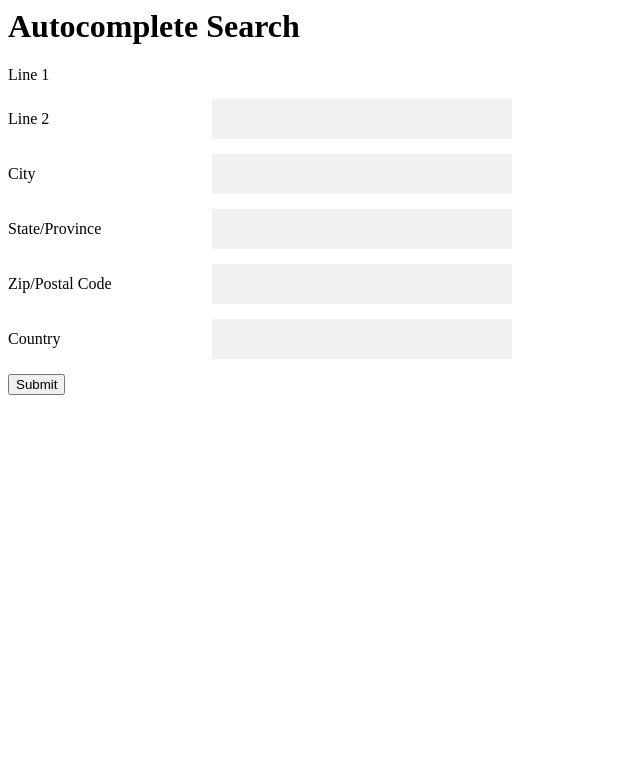
After one commit to botsarefuture/mielenosoitukset.fi-django, a Django app: template protests/templates/inde.html in a window 1280 px wide. The commit adds this page. Shown: the top 783 px of the page, without its empty margins (0-640 px from the left). Run offline with Django 5.2, Linux system fonts and the light colour scheme; the template is opened without the code that fills it, so the values that code supplies are empty; some libraries are stand-ins or nearby versions.

Commit message:
Now this kinda verifies address

```diff
--- /dev/null
+++ b/protests/templates/inde.html
@@ -0,0 +1,80 @@
+
+<html lang="en">
+    <head>
+        <style>
+            .mt-3 {
+                margin-top: 30px;
+            }
+            label {
+                display: inline-block;
+                min-width: 200px !important;
+            }
+            .wrapper {
+                margin: 15px 0;
+            }
+            input[type='text'] {
+                min-width: 300px;
+                border: 1px solid transparent;
+                background-color: #f1f1f1;
+                padding: 10px;
+                font-size: 16px;
+            }
+            .error > ul > li {
+                color: red;
+            }
+            .generic-message > ul > li {
+                color: red;
+            }
+        </style>
+        <title>AutoComplete</title>
+    </head>
+
+    <body>
+        <h1>Autocomplete Search</h1>
+        <form
+            action="javascript:alert('Form Submitted')"
+            data-pg-verify
+        >
+            <div class="wrapper">
+                <label for="line1">Line 1</label>
+                <div type="text" id="line1" data-pg-address-line1></div>
+                <div class="error" data-pg-address-line1-message></div>
+            </div>
+            <div class="wrapper">
+                <label for="line2">Line 2</label>
+                <input type="text" id="line1" data-pg-address-line2 />
+                <div class="error" data-pg-address-line2-message></div>
+            </div>
+            <div class="wrapper">
+                <label for="city">City</label>
+                <input type="text" id="city" data-pg-city />
+                <div class="error" data-pg-city-message></div>
+            </div>
+            <div class="wrapper">
+                <label for="state">State/Province</label>
+                <input type="text" id="state" data-pg-prov />
+                <div class="error" data-pg-prov-message></div>
+            </div>
+            <div class="wrapper">
+                <label for="zip">Zip/Postal Code</label>
+                <input type="text" id="zip" data-pg-pc />
+                <div class="error" data-pg-pc-message></div>
+            </div>
+            <div class="wrapper">
+                <label for="zip">Country</label>
+                <input type="text" id="zip" data-pg-country />
+                <div class="error" data-pg-country-message></div>
+            </div>
+            <input type="submit" value="Submit" />
+        </form>
+        <div
+            class="generic-message"
+            data-pg-generic-message>
+        </div>
+        <div data-pg-status></div>
+        <script
+            src="https://scripts.postgrid.com/autocomplete.min.js"
+            data-pg-key="live_pk_vKUZZueePamjGXhcRhRdW8"
+        ></script>
+    </body>
+</html>
--- a/protests/views.py
+++ b/protests/views.py
@@ -29,7 +29,7 @@ def create_protest(request):
     else:
         form = ProtestForm(request.user)
 
-    return render(request, "create_protest.html", {"form": form})
+    return render(request, "create_protest.html", {"form": form, "your_google_maps_api_key": "AIzaSyC-LbBEvDRjeHnjXkIZF8J8TVFS7FY_WUc"})
 
 
 def edit_protest(request, pk):
```
Also changed, not shown: protests/forms.py (+7 -0 lines), protests/templates/create_protest.html (+20 -4 lines).
